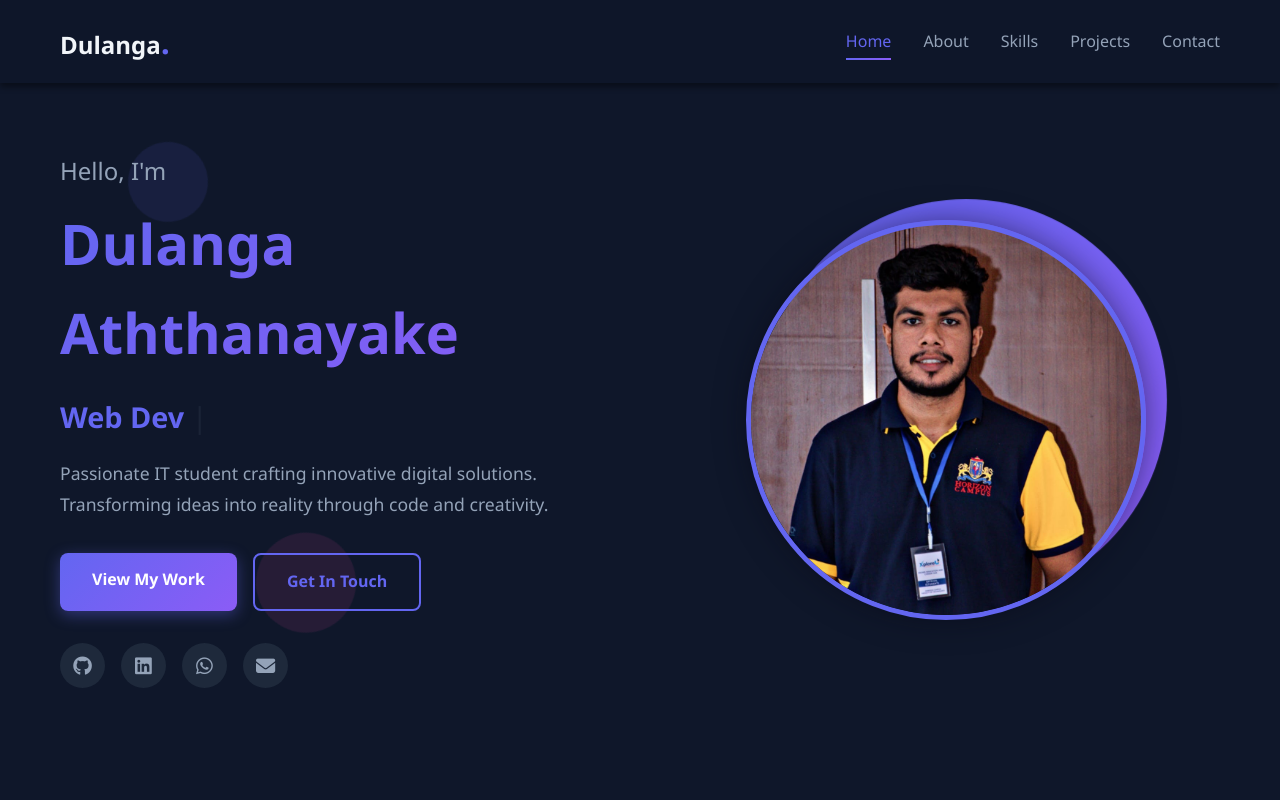
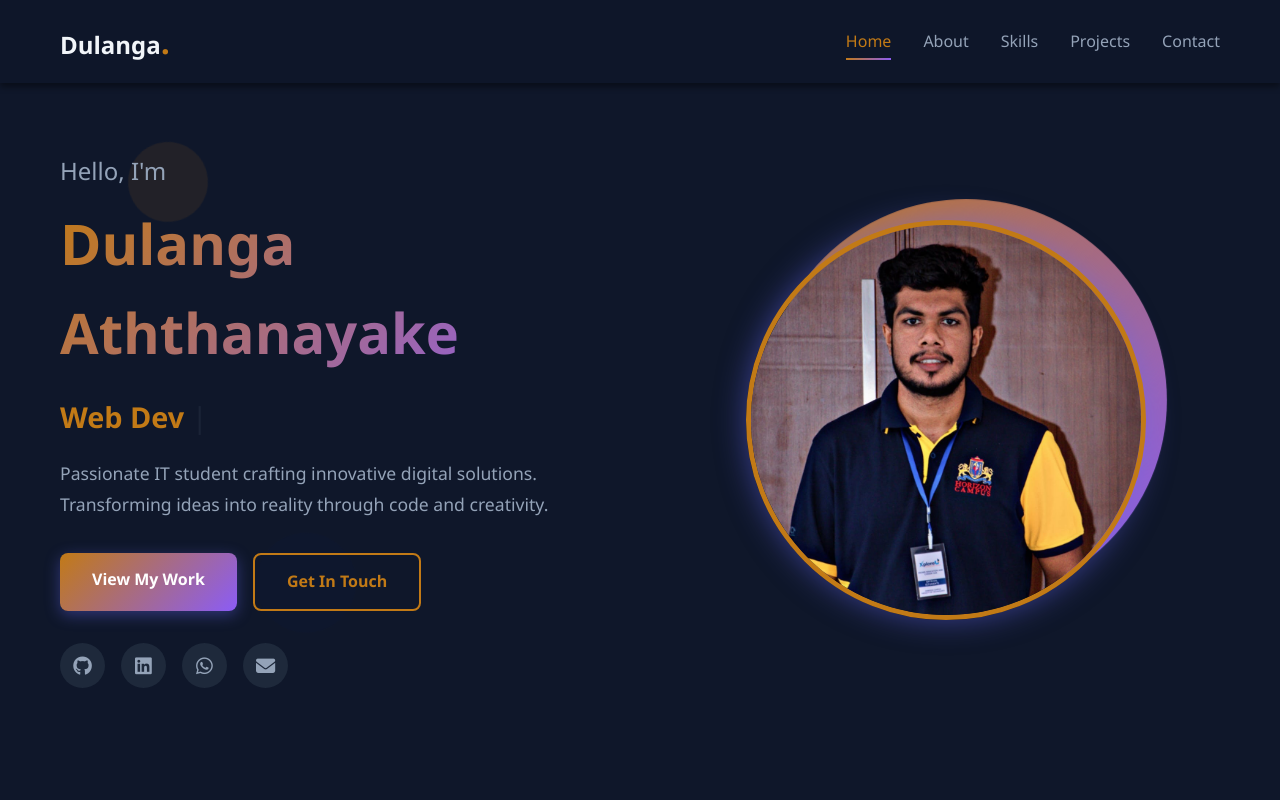
Before and after one commit to Dulanga917/portfolio, a plain HTML site: page index.html in a window 1280 px wide. Shown: the top 800 px of the page. Drawn offline with Linux system fonts and the light colour scheme.

Commit message:
Updated project with latest changes

```diff
--- a/css/style.css
+++ b/css/style.css
@@ -1,8 +1,8 @@
 /* ===== CSS Variables ===== */
 :root {
-    --primary-color: #6366f1;
+    --primary-color: #c27a16;
     --secondary-color: #8b5cf6;
-    --accent-color: #ec4899;
+    --accent-color: #021749;
     --bg-dark: #0f172a;
     --bg-darker: #020617;
     --bg-light: #1e293b;
@@ -317,7 +317,7 @@ button {
     object-fit: cover;
     border-radius: 50%;
     border: 5px solid var(--primary-color);
-    box-shadow: 0 0 30px rgba(7, 8, 22, 0.5);
+    box-shadow: 0 0 30px rgba(99, 102, 241, 0.5);
     position: relative;
     z-index: 2;
 }
```
